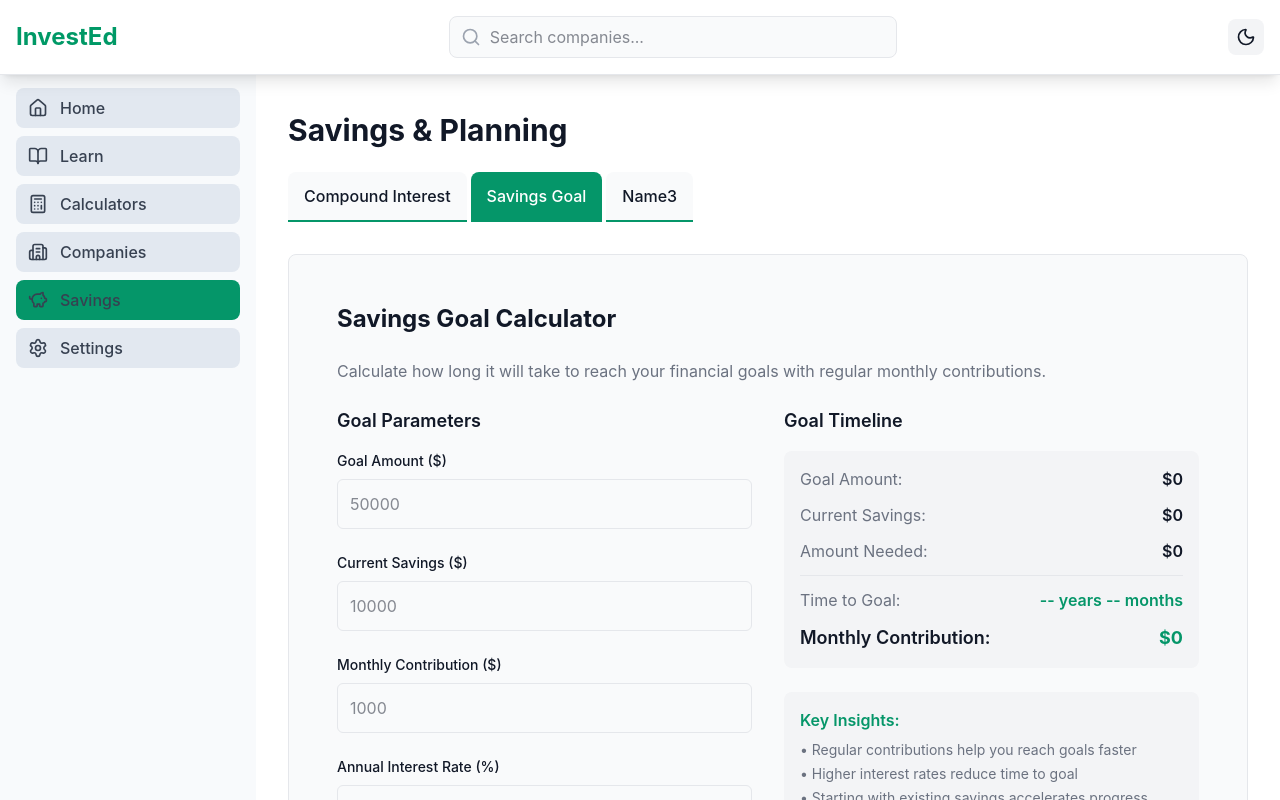
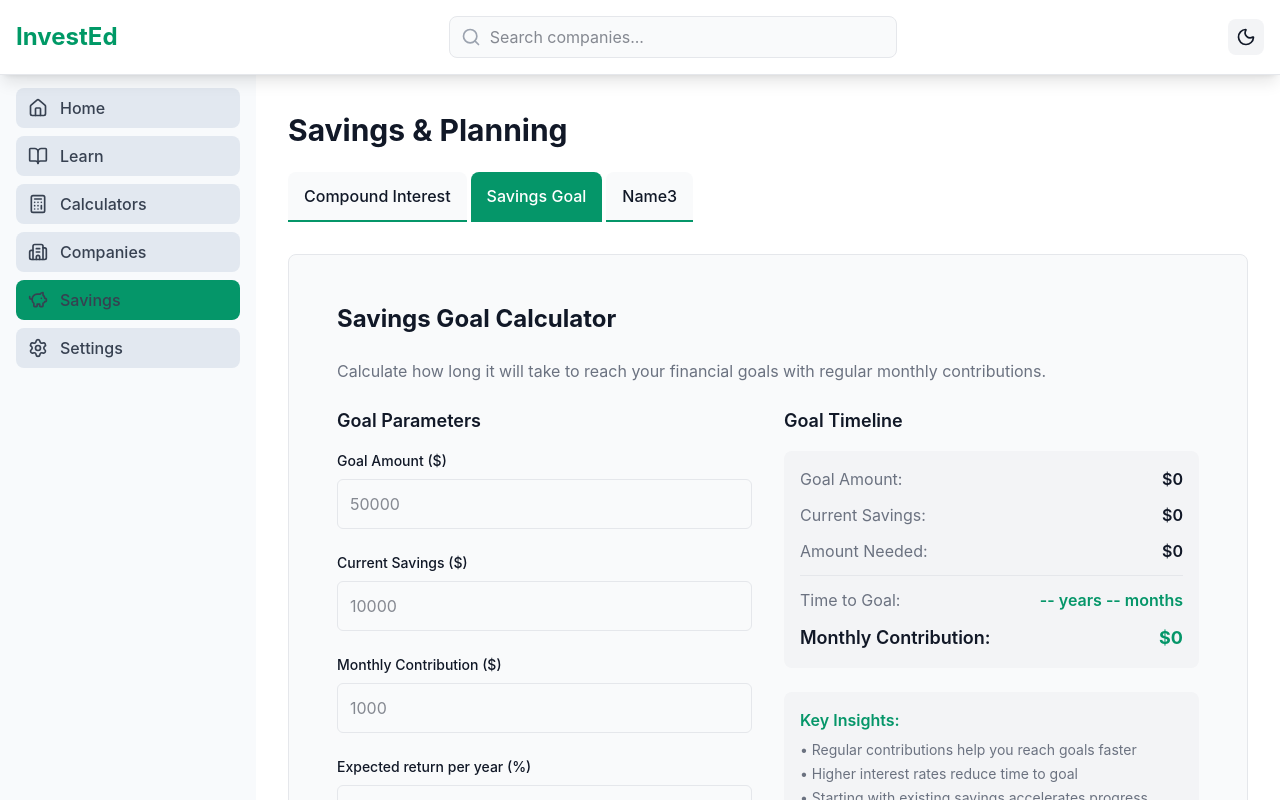
Before and after one commit to samuel-kar/invest-ed, a React (Vite) app in the folder frontend/: page /savings/savings-goal in a window 1280 px wide. Shown: the top 800 px of the page. Built offline with nearby package versions, Linux system fonts and the light colour scheme.

Commit message:
change wording

```diff
--- a/frontend/src/routes/savings/CompoundInterest.tsx
+++ b/frontend/src/routes/savings/CompoundInterest.tsx
@@ -73,7 +73,7 @@ function CompoundInterestPage() {
                 className="block text-sm font-medium mb-2"
                 style={{ color: 'var(--text-primary)' }}
               >
-                Annual Interest Rate (%)
+                Expected return per year (%)
               </label>
               <input
                 type="number"
--- a/frontend/src/routes/savings/savings-goal.tsx
+++ b/frontend/src/routes/savings/savings-goal.tsx
@@ -97,7 +97,7 @@ function SavingsGoalPage() {
                 className="block text-sm font-medium mb-2"
                 style={{ color: 'var(--text-primary)' }}
               >
-                Annual Interest Rate (%)
+                Expected return per year (%)
               </label>
               <input
                 type="number"
```
